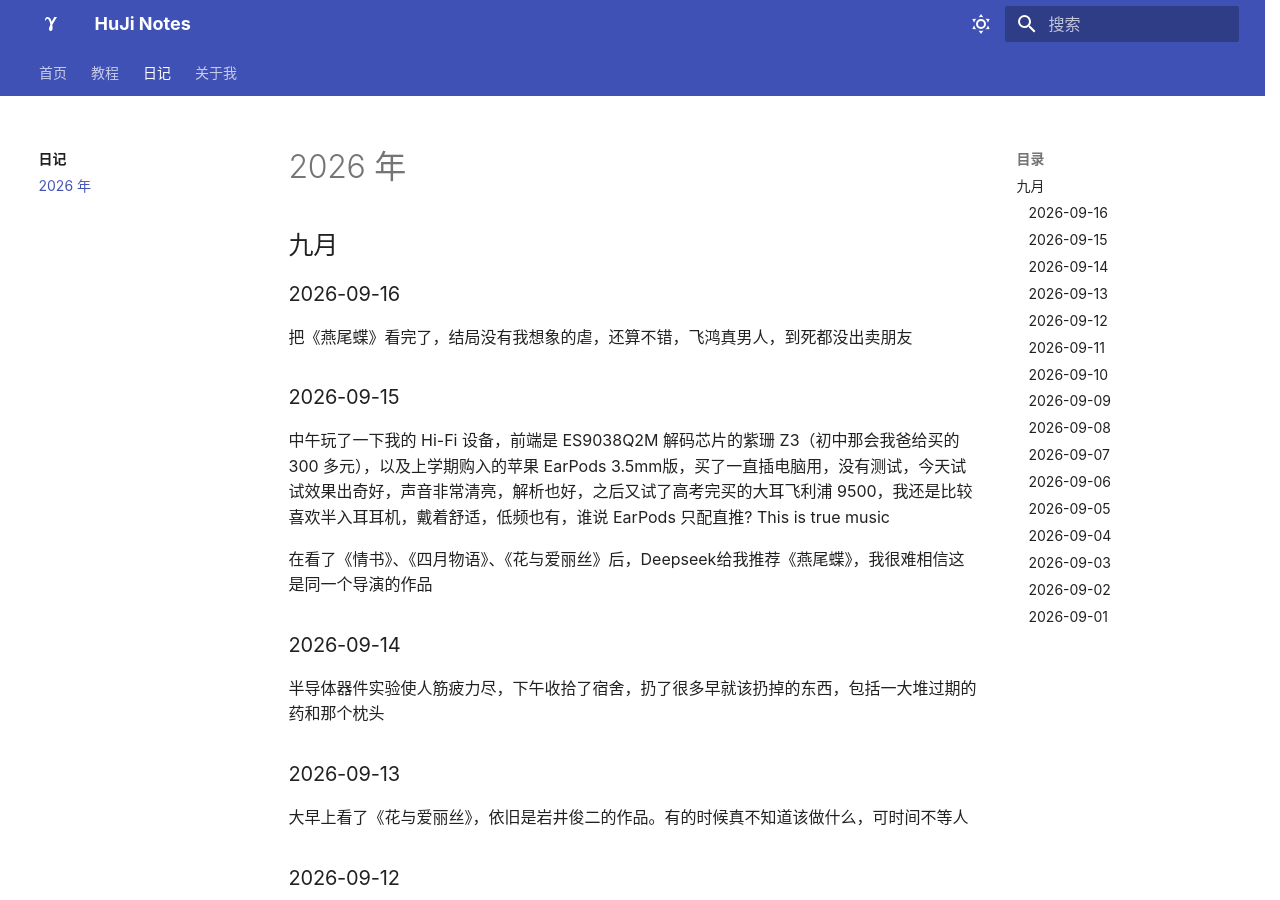
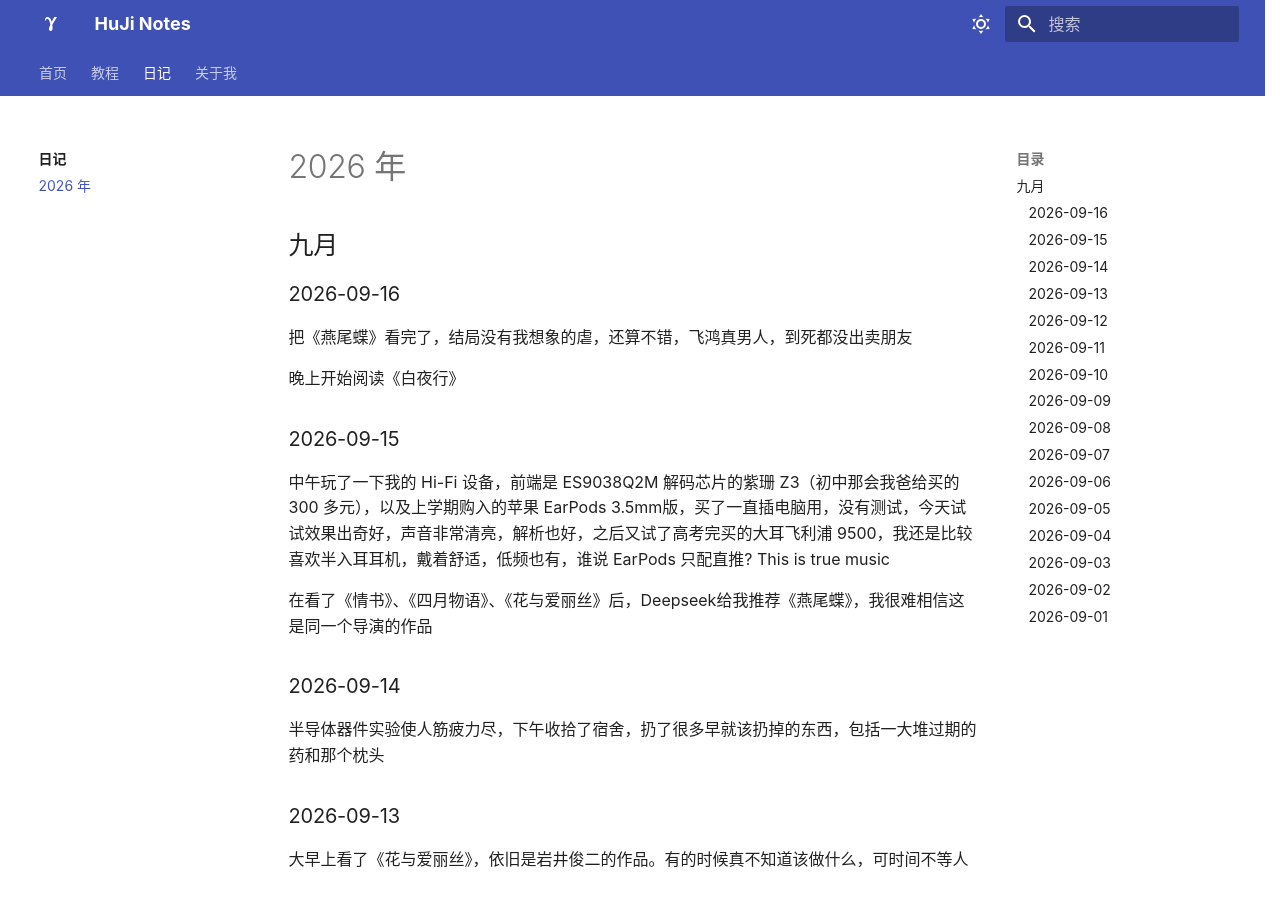
Before and after one commit to Hujiko02/Hujiko02.github.io, an MkDocs documentation site: the page built from docs/diary/2026.md, in a window 1280 px wide and 900 px high. Built offline with MkDocs 1.6.1 and Material for MkDocs 9.7.7, drawn with Linux system fonts in a browser that asks for light colours.

Commit message:
Auto update 2026-09-16 22:17:40

```diff
--- a/docs/diary/2026.md
+++ b/docs/diary/2026.md
@@ -5,6 +5,8 @@
 ### 2026-09-16
 
 把《燕尾蝶》看完了，结局没有我想象的虐，还算不错，飞鸿真男人，到死都没出卖朋友
+
+晚上开始阅读《白夜行》
 
 ### 2026-09-15
 
```
